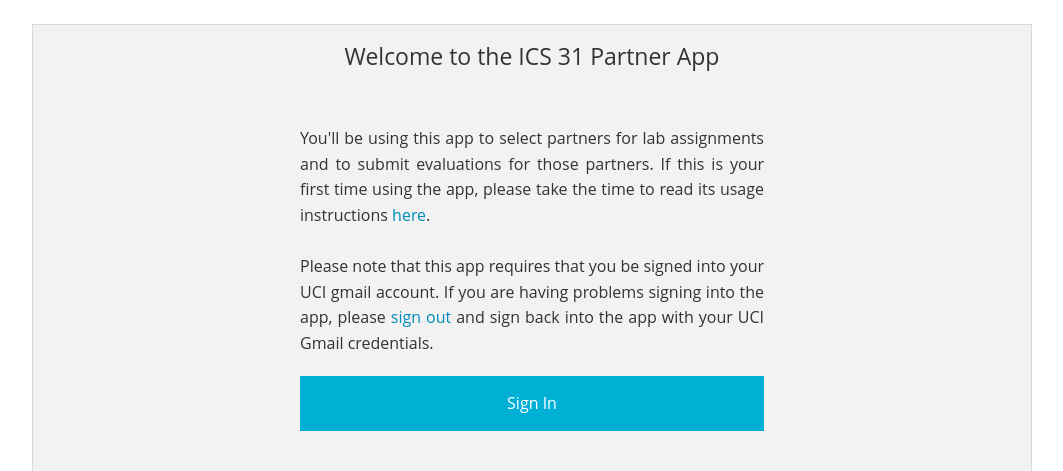
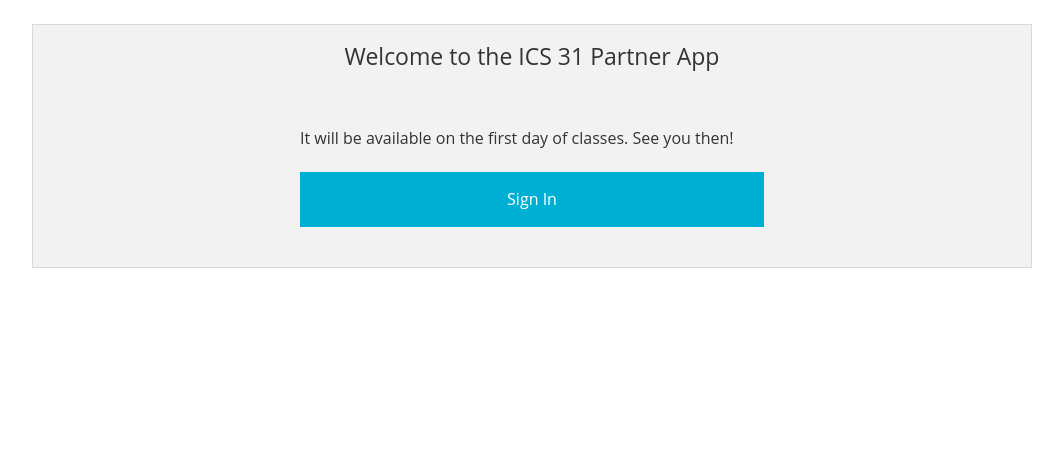
Before and after one commit to austinsherron/partner_app, a Python web app: template templates/index.html in a window 1280 px wide. Shown: the part 45-516 px from the top of the page, without its empty margins (108-1171 px from the left). Run offline with Jinja, Linux system fonts and the light colour scheme; the template is opened without the code that fills it, so the values that code supplies are empty.

Commit message:
Pre Fall 2016 message

```diff
--- a/templates/index.html
+++ b/templates/index.html
@@ -11,7 +11,11 @@
 	  <br>
 	  <div class="row">
 		<div class="small-6 column small-offset-3 text-justify">
-		  <p>
+            <p>
+                It will be available on the first day of
+                classes. See you then!
+            </p>
+		  <!-- <p>
 			You'll be using this app to select partners for lab assignments and
 			to submit evaluations for those partners. If this is your first
 			time using the app, please take the time to read its usage
@@ -22,7 +26,7 @@
 			UCI gmail account. If you are having problems signing into the app,
 			please <a href="{{ sign_out }}">sign out</a> and sign back into the
 			app with your UCI Gmail credentials.
-		  </p>
+		  </p> -->
 		  {% if user %}
 	        <a href="/partner" class="button expand">Continue</a>
 		  {% else %}
```
